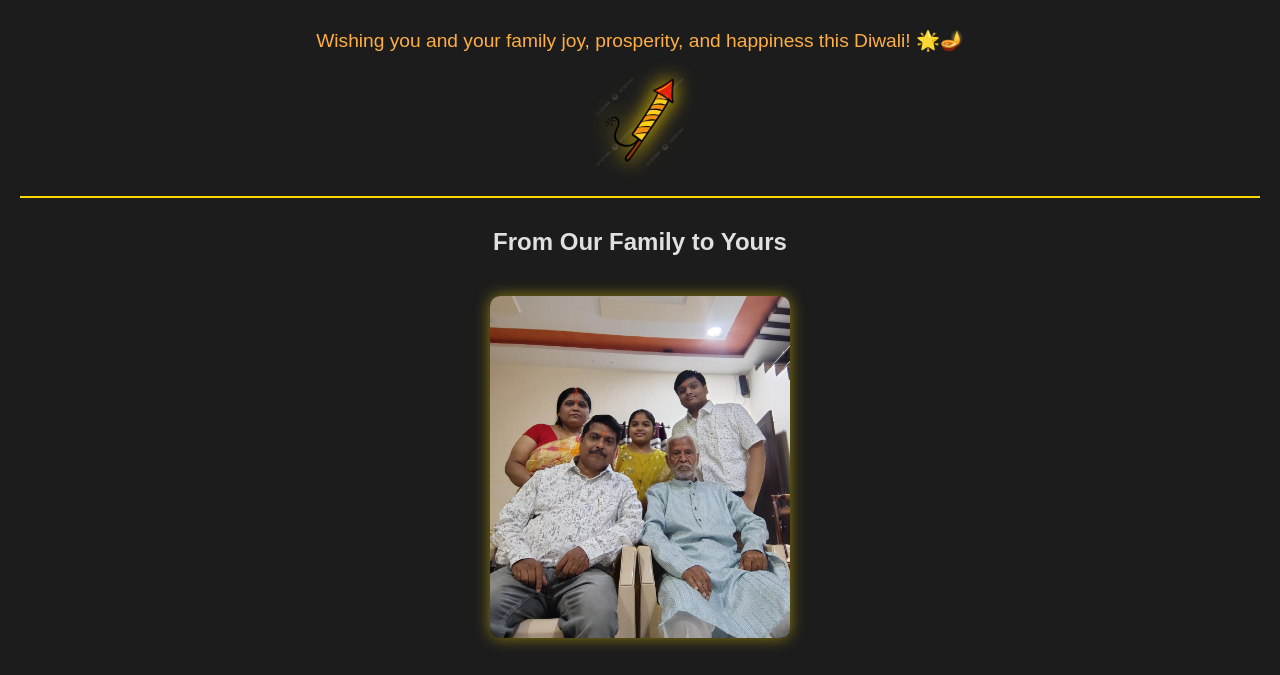
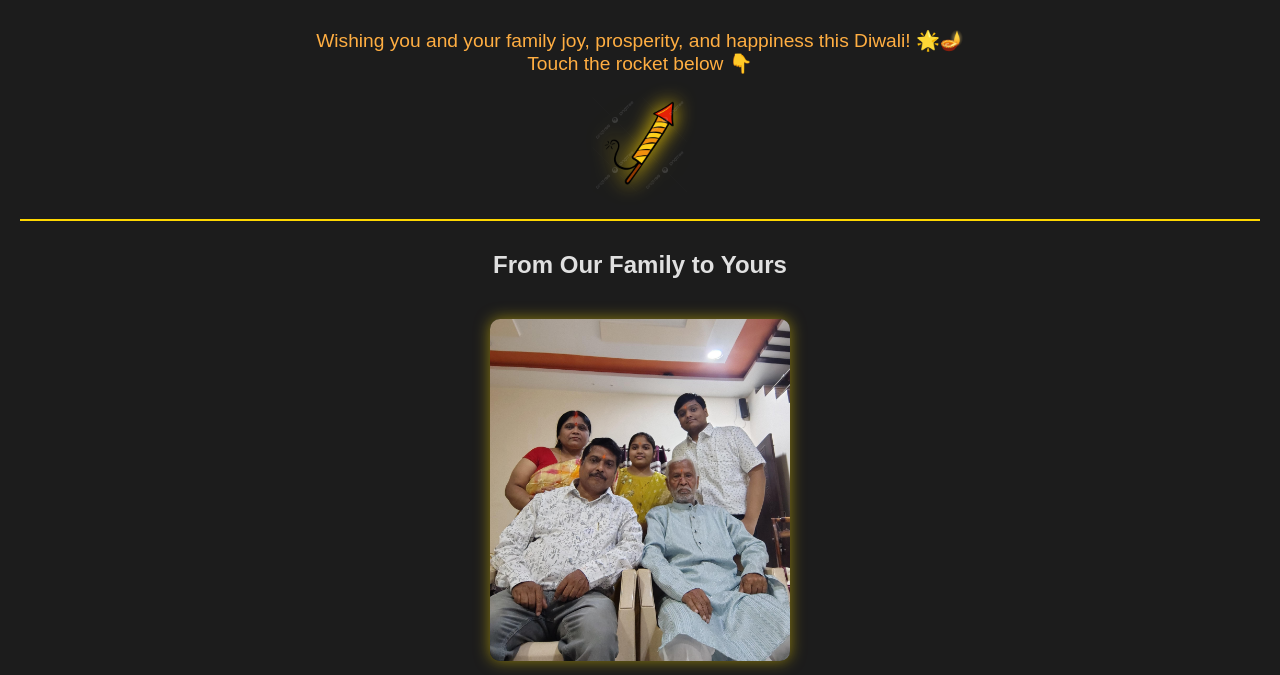
Before and after one commit to Mayank270906/HappyDiwaliWebsite, a plain HTML site: page index.html in a window 1280 px wide. Shown: the part 79-754 px from the top of the page. Drawn offline with Linux system fonts and the light colour scheme.

Commit message:
Update index.html

```diff
--- a/index.html
+++ b/index.html
@@ -9,7 +9,7 @@
 <body>
     <header>
         <h1>🎆 Happy Diwali! 🎉</h1>
-        <p>Wishing you and your family joy, prosperity, and happiness this Diwali! 🌟🪔</p>
+        <p>Wishing you and your family joy, prosperity, and happiness this Diwali! 🌟🪔<br>Touch the rocket below 👇</p>
     </header>
 
     <!-- Firework Image Button to Play Sound -->
```
